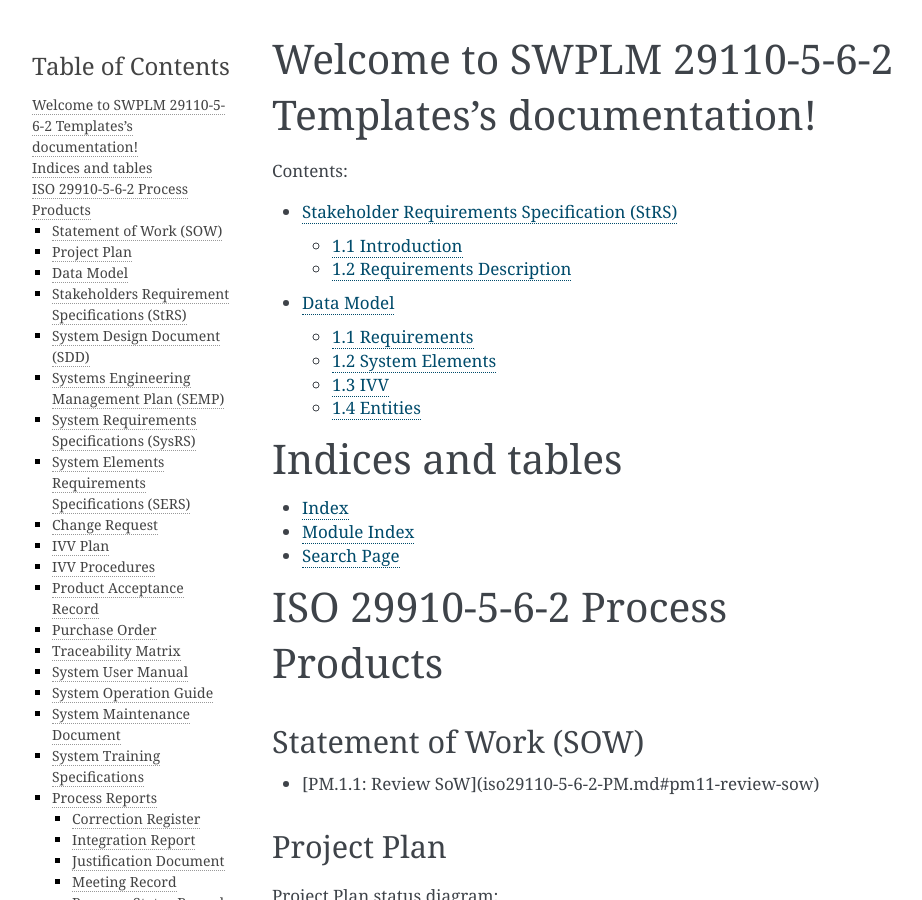
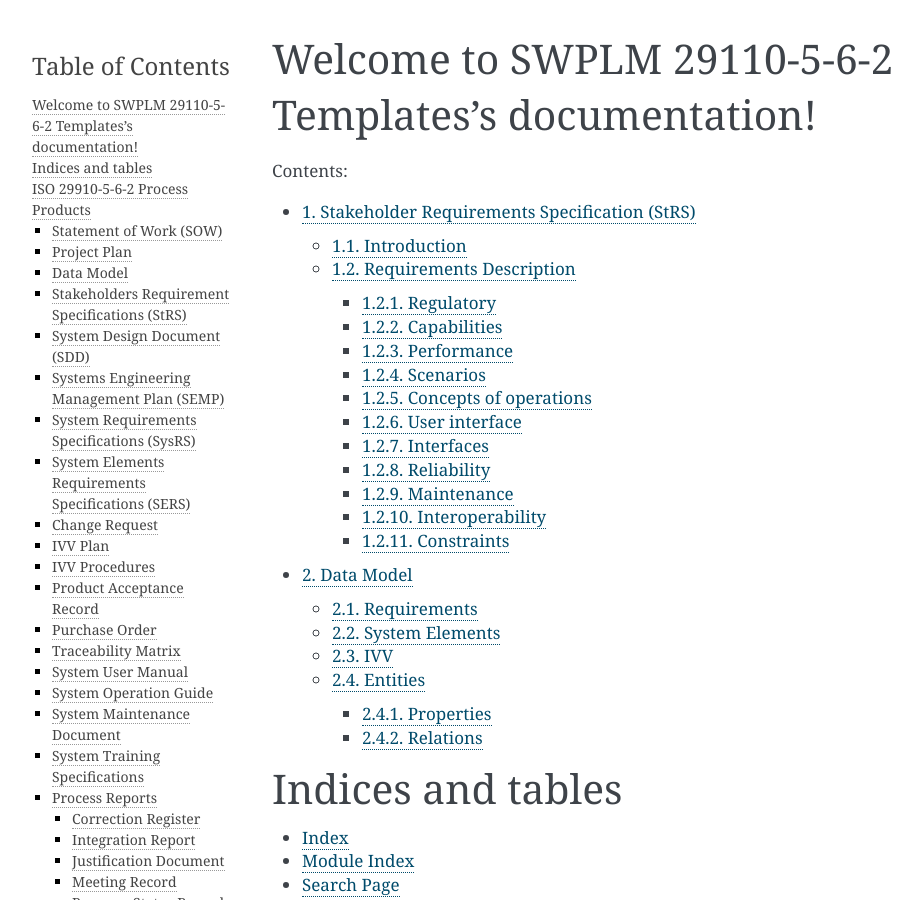
Before and after one commit to IvoClarysse/swplm29110-5-6-2, a Sphinx documentation site: the page built from docs/index.rst, in a window 1280 px wide and 900 px high. Shown: the whole window, without its empty margins (148-1070 px from the left). Built offline with Sphinx 7.4.7, drawn with Linux system fonts in a browser that asks for light colours; formulas are drawn with MathJax 3.

```diff
--- a/docs/PROJ-DataModel.rst
+++ b/docs/PROJ-DataModel.rst
@@ -1,8 +1,5 @@
 PROJ System Training Specification
 ##################################
-
-.. sectnum::
-.. contents::
 
 .. Automatic section numbering : # * = - ^ "
 
--- a/docs/PROJ-StRS.rst
+++ b/docs/PROJ-StRS.rst
@@ -1,8 +1,5 @@
 PROJ Stakeholder Requirements Specification
 ###########################################
-
-.. sectnum::
-.. contents::
 
 .. Automatic section numbering : # * = - ^ "
 
--- a/docs/index.rst
+++ b/docs/index.rst
@@ -7,7 +7,8 @@ Welcome to SWPLM 29110-5-6-2 Templates's documentation!
 =======================================================
 
 .. toctree::
-   :maxdepth: 2
+   :numbered:
+   :maxdepth: 3
    :caption: Contents:
 
    Stakeholder Requirements Specification (StRS) </PROJ-StRS.rst>
```
